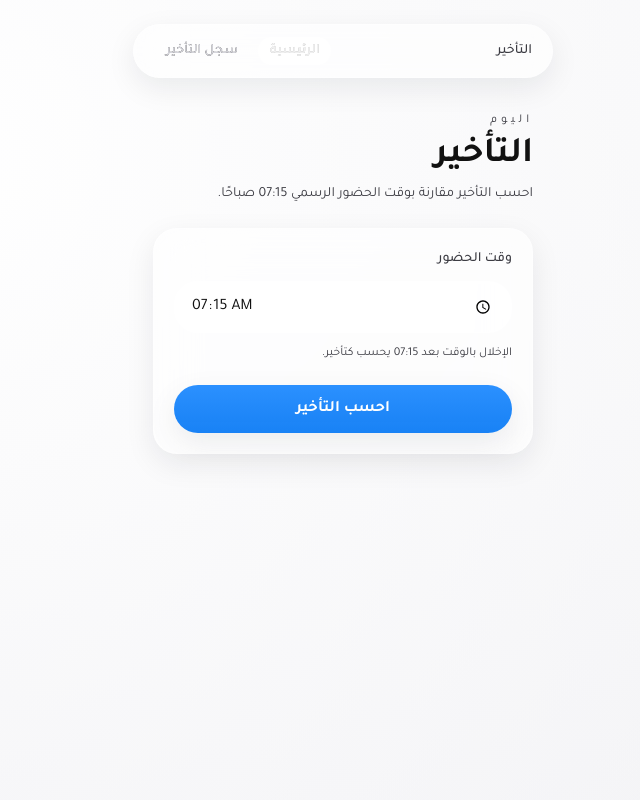
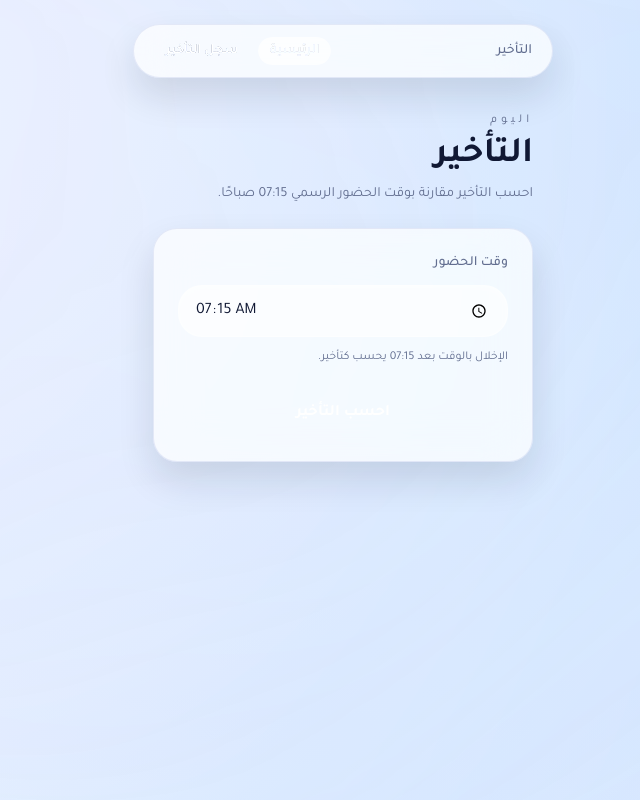
Before and after one commit to b9dim/ath, a Next.js app: page / in a window 1280 px wide. Shown: the whole page, without its empty margins (395-1035 px from the left). Built offline with nearby package versions, Linux system fonts and the light colour scheme.

Commit message:
Checkpoint before follow-up message
Co-authored-by: ib33di <ib33di@gmail.com>

```diff
--- a/app/globals.css
+++ b/app/globals.css
@@ -3,25 +3,77 @@
 @tailwind utilities;
 
 :root {
-  --bg: 255 255 255;
-  --card: 248 248 250;
-  --label: 17 17 17;
-  --slabel: 60 60 67;
-  --separator: 60 60 67 / 0.16;
-  --tint: 0 122 255;
+  color-scheme: light;
+  --bg: 242 246 255;
+  --bg-alt: 225 234 255;
+  --card: 255 255 255;
+  --card-elevated: 244 246 255;
+  --border: 190 198 231;
+  --label: 16 24 52;
+  --slabel: 98 110 144;
+  --separator: 136 148 182 / 0.22;
+  --tint: 93 109 255;
+  --shadow: 15 23 42;
+  --bg-gradient: radial-gradient(circle at 15% 15%, rgba(255, 255, 255, 0.92), rgba(222, 232, 255, 0)),
+    radial-gradient(circle at 85% 10%, rgba(195, 210, 255, 0.65), rgba(224, 235, 255, 0)),
+    radial-gradient(circle at 50% 100%, rgba(190, 220, 255, 0.5), rgba(255, 255, 255, 0));
+  --overlay-gradient: radial-gradient(circle at 10% 20%, rgba(147, 170, 255, 0.3), transparent 60%),
+    radial-gradient(circle at 80% 18%, rgba(99, 205, 255, 0.2), transparent 55%),
+    radial-gradient(circle at 50% 100%, rgba(144, 205, 255, 0.14), transparent 60%);
+}
+
+:root[data-theme="dark"] {
+  color-scheme: dark;
+  --bg: 13 16 28;
+  --bg-alt: 24 28 44;
+  --card: 26 31 50;
+  --card-elevated: 34 38 60;
+  --border: 74 82 120;
+  --label: 232 236 255;
+  --slabel: 166 177 207;
+  --separator: 110 120 158 / 0.28;
+  --tint: 134 122 255;
+  --shadow: 5 9 20;
+  --bg-gradient: radial-gradient(circle at 20% 15%, rgba(43, 57, 144, 0.35), rgba(6, 9, 20, 0)),
+    radial-gradient(circle at 80% 10%, rgba(94, 53, 190, 0.3), rgba(6, 9, 20, 0)),
+    radial-gradient(circle at 50% 100%, rgba(34, 86, 160, 0.28), rgba(6, 9, 20, 0));
+  --overlay-gradient: radial-gradient(circle at 12% 18%, rgba(129, 99, 255, 0.28), transparent 60%),
+    radial-gradient(circle at 82% 12%, rgba(60, 178, 255, 0.26), transparent 55%),
+    radial-gradient(circle at 45% 100%, rgba(164, 76, 255, 0.26), transparent 60%);
 }
 
 html {
   background: rgb(var(--bg));
   color: rgb(var(--label));
+  scroll-behavior: smooth;
 }
 
 body {
-  @apply bg-sys text-label antialiased;
+  @apply bg-sys text-label antialiased transition-colors duration-500;
   min-height: 100vh;
-  background-image: radial-gradient(circle at 20% 20%, rgba(255, 255, 255, 0.9), rgba(230, 230, 235, 0.4)),
-    radial-gradient(circle at 80% 10%, rgba(255, 255, 255, 0.8), rgba(220, 220, 230, 0.3));
+  position: relative;
+  z-index: 0;
+  background-color: rgb(var(--bg));
+  background-image: var(--bg-gradient);
   background-attachment: fixed;
+  overflow-x: hidden;
+}
+
+body::before {
+  content: "";
+  position: fixed;
+  inset: -20%;
+  z-index: -1;
+  pointer-events: none;
+  background: var(--overlay-gradient);
+  filter: blur(80px);
+  opacity: 0.75;
+  transform: translateZ(0);
+}
+
+::selection {
+  background: rgb(var(--tint) / 0.25);
+  color: rgb(var(--label));
 }
 
 a {
@@ -46,4 +98,12 @@ a {
     height: 0.5px;
     background: rgba(var(--separator));
   }
+
+.glass-card {
+  background: rgb(var(--card) / 0.72);
+  border: 1px solid rgb(var(--border) / 0.35);
+  box-shadow: 0 18px 36px rgba(var(--shadow) / 0.12);
+  transition: background-color 0.4s ease, border-color 0.4s ease, box-shadow 0.4s ease, color 0.4s ease;
+  backdrop-filter: blur(22px) saturate(150%);
 }
+}
--- a/app/layout.tsx
+++ b/app/layout.tsx
@@ -2,6 +2,7 @@ import type { Metadata } from "next";
 import { Tajawal } from "next/font/google";
 import "./globals.css";
 import RootShell from "@/components/RootShell";
+import { ThemeProvider } from "@/components/ThemeProvider";
 
 const tajawal = Tajawal({
   subsets: ["arabic"],
@@ -16,9 +17,11 @@ export const metadata: Metadata = {
 
 export default function RootLayout({ children }: { children: React.ReactNode }) {
   return (
-    <html lang="ar" dir="rtl" className={tajawal.variable}>
+    <html lang="ar" dir="rtl" className={tajawal.variable} suppressHydrationWarning>
       <body className="min-h-screen bg-sys text-label">
-        <RootShell>{children}</RootShell>
+        <ThemeProvider>
+          <RootShell>{children}</RootShell>
+        </ThemeProvider>
       </body>
     </html>
   );
--- a/components/ConfirmSheet.tsx
+++ b/components/ConfirmSheet.tsx
@@ -30,16 +30,16 @@ export default function ConfirmSheet({
           animate={{ opacity: 1 }}
           exit={{ opacity: 0 }}
           transition={{ duration: 0.2 }}
-          className="fixed inset-0 z-50 flex items-end justify-center bg-black/30 backdrop-blur-sm"
+            className="fixed inset-0 z-50 flex items-end justify-center bg-[rgba(6,11,25,0.45)] backdrop-blur-sm"
         >
           <motion.div
             initial={{ y: 80, opacity: 0 }}
             animate={{ y: 0, opacity: 1 }}
             exit={{ y: 80, opacity: 0 }}
             transition={{ type: "spring", damping: 24, stiffness: 280 }}
-            className="w-full max-w-[420px] rounded-t-ios-lg bg-white/70 px-6 pb-8 pt-6 shadow-lg backdrop-blur-xl backdrop-saturate-150"
+              className="glass-card w-full max-w-[420px] rounded-t-ios-lg border-transparent bg-[rgb(var(--card-elevated)/0.9)] px-7 pb-8 pt-7 shadow-[0_28px_60px_rgba(var(--shadow),0.24)]"
           >
-            <div className="mx-auto mb-4 h-1 w-12 rounded-full bg-black/10" />
+              <div className="mx-auto mb-4 h-1 w-12 rounded-full bg-[rgba(255,255,255,0.35)] dark:bg-[rgba(255,255,255,0.2)]" />
             <h3 className="mb-2 text-lg font-semibold text-label">{title}</h3>
             {description && <p className="mb-6 text-sm text-slabel">{description}</p>}
             <div className="flex flex-col gap-3">
@@ -47,7 +47,7 @@ export default function ConfirmSheet({
               <button
                 type="button"
                 onClick={onCancel}
-                className="rounded-full bg-white/60 px-4 py-3 text-sm font-semibold text-red-500 shadow-inner shadow-white/40 transition hover:bg-white/80 focus:outline-none focus-visible:ring-2 focus-visible:ring-red-200 focus-visible:ring-offset-2 focus-visible:ring-offset-white"
+                  className="rounded-full bg-[rgb(var(--card)/0.72)] px-4 py-3 text-sm font-semibold text-red-400 shadow-[inset_0_1px_0_rgba(255,255,255,0.28)] transition duration-300 hover:bg-[rgb(var(--card-elevated)/0.85)] focus:outline-none focus-visible:ring-2 focus-visible:ring-[rgba(248,113,113,0.35)] focus-visible:ring-offset-0 dark:text-red-300"
               >
                 {cancelText}
               </button>
--- a/components/GlassCard.tsx
+++ b/components/GlassCard.tsx
@@ -18,11 +18,7 @@ const GlassCard = forwardRef<HTMLDivElement, GlassCardProps>(
       initial={{ opacity: 0, y: 8 }}
       animate={{ opacity: 1, y: 0 }}
       transition={{ duration: 0.25, ease: "easeOut" }}
-      className={clsx(
-        "glass-card border-white/30 bg-white/60 backdrop-blur-[22px] backdrop-saturate-150",
-        withPadding && "px-5 py-5",
-        className
-      )}
+      className={clsx("glass-card", withPadding && "px-6 py-6", className)}
       {...rest}
     >
       {children}
--- a/components/PrimaryButton.tsx
+++ b/components/PrimaryButton.tsx
@@ -17,8 +17,9 @@ const PrimaryButton = forwardRef<HTMLButtonElement, PrimaryButtonProps>(
         ref={ref}
         whileTap={{ scale: 0.96 }}
         className={clsx(
-        "relative flex w-full items-center justify-center overflow-hidden rounded-full bg-tint/90 px-5 py-3 text-base font-semibold text-white shadow-ios transition-colors",
-        "focus:outline-none focus-visible:ring-2 focus-visible:ring-tint/40 focus-visible:ring-offset-2 focus-visible:ring-offset-white",
+          "group relative flex w-full items-center justify-center overflow-hidden rounded-full px-6 py-3 text-base font-semibold text-white transition-all duration-300",
+          "bg-[linear-gradient(125deg, rgb(var(--tint)) 0%, rgba(var(--tint),0.82) 100%)] shadow-[0_20px_40px_rgba(var(--tint),0.32)]",
+          "focus:outline-none focus-visible:ring-2 focus-visible:ring-[rgba(var(--tint),0.45)] focus-visible:ring-offset-0",
           (disabled || loading) && "cursor-not-allowed opacity-70",
           className
         )}
@@ -26,7 +27,10 @@ const PrimaryButton = forwardRef<HTMLButtonElement, PrimaryButtonProps>(
         {...rest}
       >
         <span className="relative z-10">{loading ? "جارٍ الحساب..." : children}</span>
-      <span className="absolute inset-0 bg-gradient-to-b from-white/20 to-black/10 opacity-40" />
+        <span className="absolute inset-0 opacity-50 transition-opacity duration-300 group-hover:opacity-70 group-focus-visible:opacity-80">
+          <span className="absolute inset-0 bg-[radial-gradient(circle at 10% 10%, rgba(255,255,255,0.28), transparent 50%)]" />
+          <span className="absolute inset-0 bg-[linear-gradient(180deg, rgba(255,255,255,0.35) 0%, rgba(255,255,255,0.05) 100%)] mix-blend-soft-light" />
+        </span>
       </motion.button>
     )
   );
--- /dev/null
+++ b/components/ThemeProvider.tsx
@@ -0,0 +1,77 @@
+"use client";
+
+import {
+  createContext,
+  useContext,
+  useEffect,
+  useMemo,
+  useState,
+  type PropsWithChildren
+} from "react";
+
+type Theme = "light" | "dark";
+
+type ThemeContextValue = {
+  theme: Theme;
+  isReady: boolean;
+  setTheme: (value: Theme) => void;
+  toggleTheme: () => void;
+};
+
+const STORAGE_KEY = "at-theme-preference";
+
+const ThemeContext = createContext<ThemeContextValue | undefined>(undefined);
+
+function isTheme(value: string | null): value is Theme {
+  return value === "light" || value === "dark";
+}
+
+function applyTheme(value: Theme) {
+  const root = document.documentElement;
+  root.dataset.theme = value;
+  root.style.colorScheme = value;
+}
+
+export function ThemeProvider({ children }: PropsWithChildren) {
+  const [theme, setThemeState] = useState<Theme>("light");
+  const [isReady, setIsReady] = useState(false);
+
+  useEffect(() => {
+    const storedTheme = window.localStorage.getItem(STORAGE_KEY);
+    const prefersDark = window.matchMedia("(prefers-color-scheme: dark)").matches;
+    const nextTheme: Theme = isTheme(storedTheme) ? storedTheme : prefersDark ? "dark" : "light";
+
+    setThemeState(nextTheme);
+    applyTheme(nextTheme);
+    setIsReady(true);
+  }, []);
+
+  useEffect(() => {
+    if (!isReady) return;
+
+    applyTheme(theme);
+    window.localStorage.setItem(STORAGE_KEY, theme);
+  }, [theme, isReady]);
+
+  const value = useMemo(
+    () => ({
+      theme,
+      isReady,
+      setTheme: (value: Theme) => setThemeState(value),
+      toggleTheme: () => setThemeState((current) => (current === "light" ? "dark" : "light"))
+    }),
+    [theme, isReady]
+  );
+
+  return <ThemeContext.Provider value={value}>{children}</ThemeContext.Provider>;
+}
+
+export function useTheme() {
+  const context = useContext(ThemeContext);
+
+  if (!context) {
+    throw new Error("useTheme must be used within a ThemeProvider");
+  }
+
+  return context;
+}
```
Lines whose indentation alone changed are shown as unchanged.
